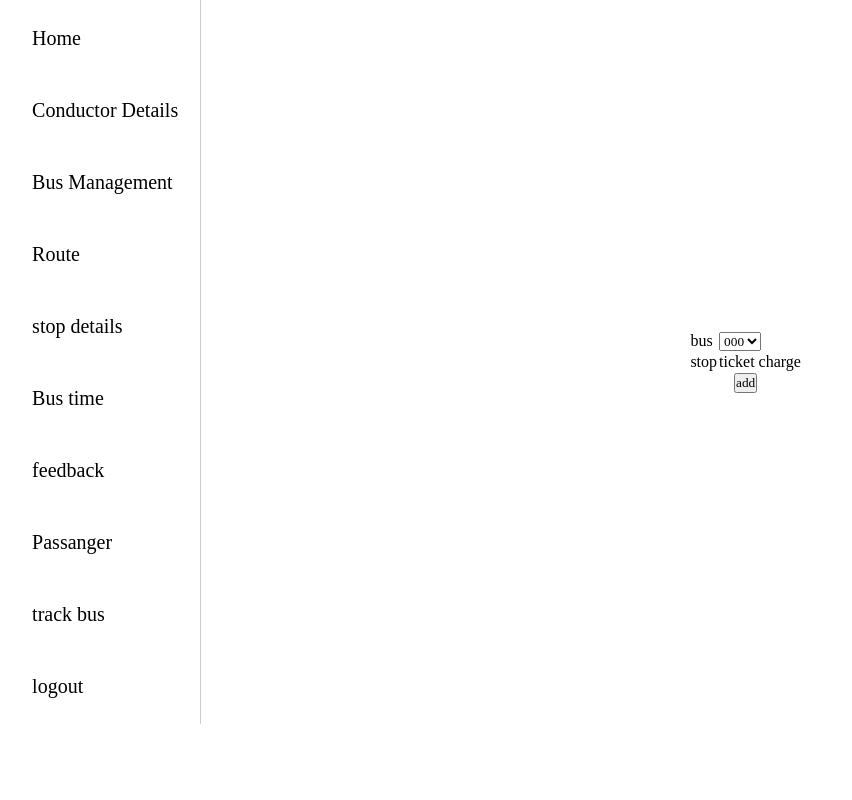
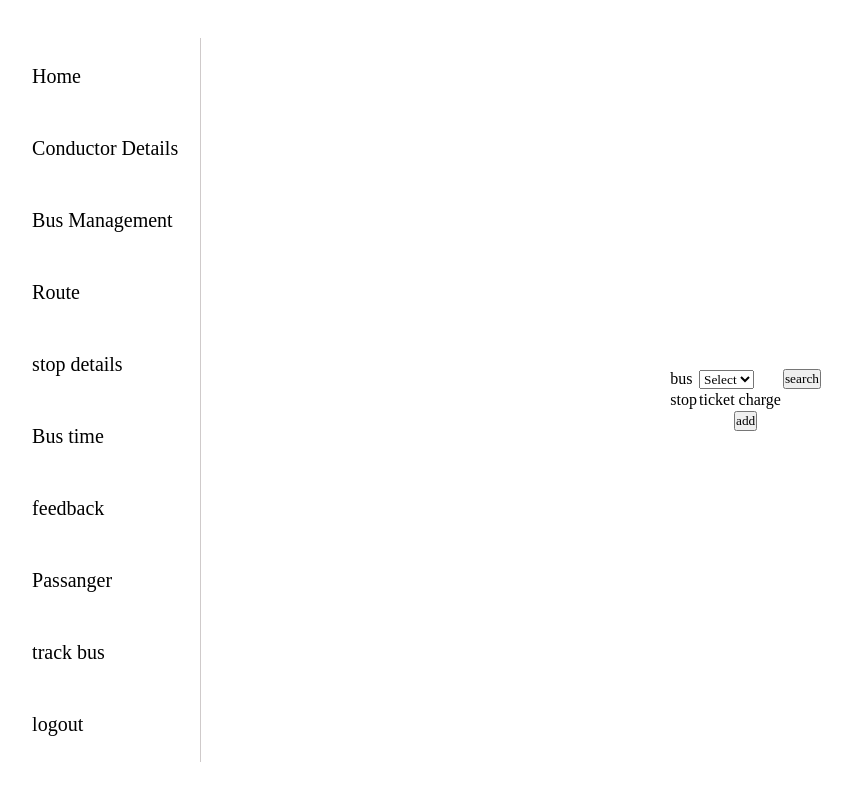
Before and after one commit to CAS-Nadapuram/LGEW, a Django app: page /stopdetails in a window 1280 px wide. Shown: the whole page, without its empty margins (1-853 px from the left). Run offline with Django 3.2, Linux system fonts and the light colour scheme; tables that the repository leaves empty hold one stand-in row (values such as "Sample post").

Commit message:
working on stopdetails

```diff
--- a/MainCode/static/css/index.css
+++ b/MainCode/static/css/index.css
@@ -12,6 +12,7 @@ body {
 }
 
 body .main-container {
+  height: 100vh;
   display: -ms-grid;
   display: grid;
   place-items: center;
@@ -41,7 +42,7 @@ body .main-container .Navbar tr {
 }
 
 body .main-container .Navbar tr td {
-  padding: 0 20px;
+  padding: 20px;
 }
 
 body .main-container .Navbar tr td a {
--- a/MainCode/static/css/index.scss
+++ b/MainCode/static/css/index.scss
@@ -8,14 +8,12 @@ body{
     width: 100%;
     height: 100%;
     .main-container{
+        height: 100vh;
         display: grid;
         place-items: center;
         grid-template-columns: 2fr 10fr;
-        // background-color: rgb(240, 238, 238);
         .Navbar{
             margin: auto;
-            // background-color:red;
-            // background-color: #fff;
             border-right: 1px solid rgb(207, 202, 202);
             tr{
                 align-items: right;
@@ -24,7 +22,7 @@ body{
                 flex-direction: column;
                 justify-content: space-around;
                 td{
-                    padding: 0 20px;
+                    padding: 20px;
                     a{
                         font-size: 20px;
                         text-decoration: none;
--- a/MainCode/urls.py
+++ b/MainCode/urls.py
@@ -16,7 +16,7 @@ urlpatterns = [
     path('passenger', views.passenger),
     path('route', views.Routee),
     path('routeadd', views.RouteAdd),
-    path('stopdetails', views.stopdetails),
+    path('stopdetails', views.stopdetailz),
     path('track', views.track),
     path('deleteconductor/<int:id>', views.deleteconductor, name="deleteconductor"),
     path('deleteroute/<int:id>', views.deleteroute, name="deleteroute"),
--- a/MainCode/views.py
+++ b/MainCode/views.py
@@ -112,9 +112,9 @@ def AddStop(request):
         Longitude = request.POST['Longitude']
         TicketCharge = request.POST['TicketCharge']
 
-        routes = BusRegister.objects.get(RouteId = bus )
-        BusStop.objects.create(RouteId =  routes, stop = Stop, Latitude = Latitude, Longitude = Longitude
-        , TicketCharge = TicketCharge)
+        # routes = BusRegister.objects.get(RouteId = bus )
+        # BusStop.objects.create(RouteId =  routes, stop = Stop, Latitude = Latitude, Longitude = Longitude
+        # , TicketCharge = TicketCharge)
         redirect("/stopdetails")
     return render(request, "AddStop.html",{'busregisters': ob})
 
@@ -158,9 +158,14 @@ def RouteAdd(request):
 
 
 
-def stopdetails(request):
+def stopdetailz(request):
     ob = BusRegister.objects.all()
     print(ob)
+    if request.method == "POST":
+               Bus = request.POST['busnumber']
+               id = BusRegister.objects.get(BusRegisterNUmber = Bus )
+               busdata = BusStop.objects.filter(RouteId = id.RouteId)
+               print(busdata)
     return render(request, "stopdetails.html",{'busregister' : ob})
 
 
--- a/templates/BusTime.html
+++ b/templates/BusTime.html
@@ -39,7 +39,7 @@
                     </td>
                 </tr>
                 <tr>
-                    <td>Bus</td>
+                    <td>stop</td>
                     <td>Time</td>
                 </tr>
                 <tr>
--- a/templates/stopdetails.html
+++ b/templates/stopdetails.html
@@ -27,14 +27,21 @@
     <header>
             <table>
                 <tr>
+                    <form method="POST" action="">
+                    {% csrf_token %}
                         <td>bus</td>
                         <td>
-                        <select name="" id="">
+                            <select name="busnumber">
+                                <option value="">Select</option>
                                 {% for busregisters in busregister %}
                                 <option value="{{ busregisters.BusRegisterNUmber }}">{{ busregisters.BusRegisterNUmber }}</option>
                                 {% endfor %}
                             </select>
                         </td>
+                        <td>
+                            <input type="submit" value="search">
+                        </td>
+                </form>
                 </tr>
             <tr>
                     <td>stop</td>
@@ -48,6 +55,7 @@
                         </td>
                 </tr>
             </table>
+
     </header>
   </div>
 </body>
```
Also changed, not shown: 1 other file. Lines whose indentation alone changed are shown as unchanged.
